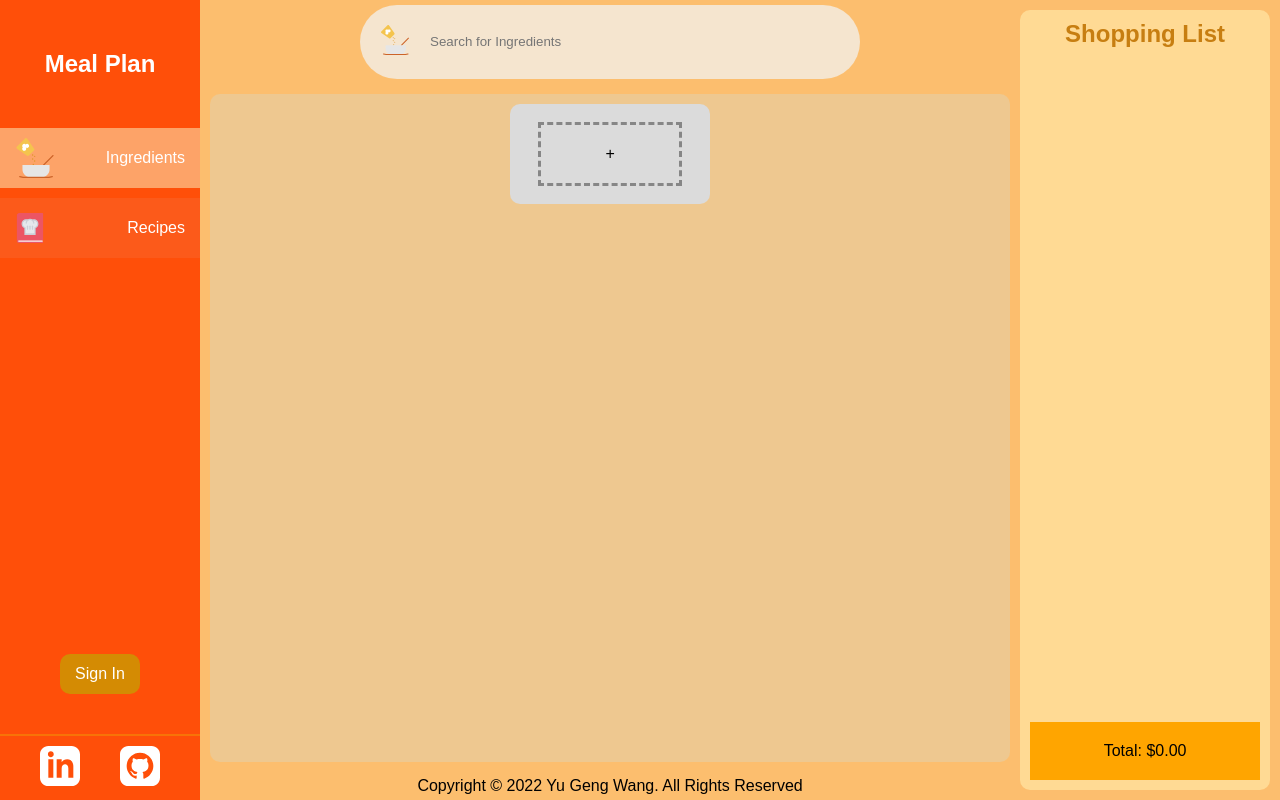
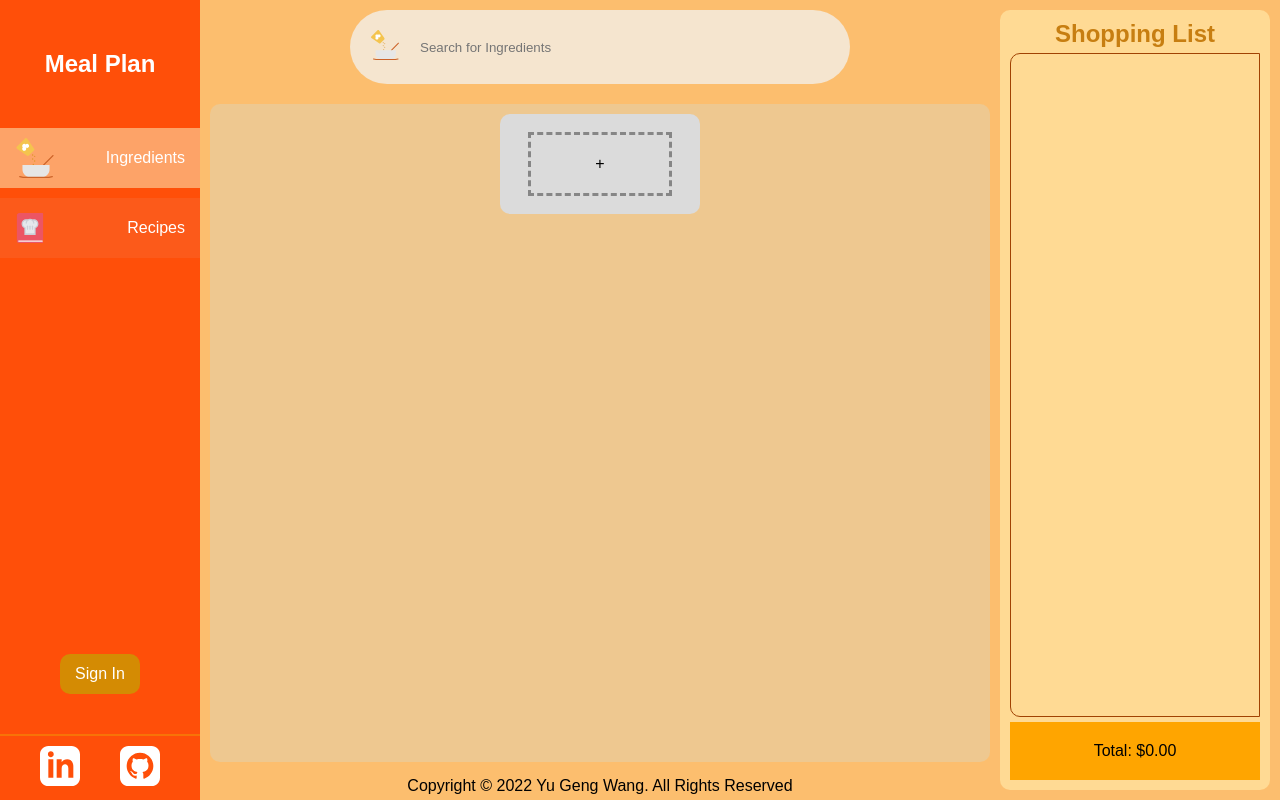
Before and after one commit to mtwangyugeng/meal-plan, a Svelte app: page / in a window 1280 px wide. Built offline with nearby package versions, Linux system fonts and the light colour scheme.

Commit message:
bug fix: css overflow

```diff
--- a/src/App.svelte
+++ b/src/App.svelte
@@ -35,4 +35,26 @@ import MainContainer from "./layouts/MainContainer.svelte";
 		cursor: pointer;
 		outline: inherit;
 	}
+
+	/* Scrollbars */
+	/* Works on Firefox */
+	:global(*) {
+	scrollbar-width: thin;
+	scrollbar-color: rgb(241, 82, 71) orange;
+	}
+
+	/* Works on Chrome, Edge, and Safari */
+	:global(*)::-webkit-scrollbar {
+	width: 5px;
+	}
+
+	:global(*)::-webkit-scrollbar-track {
+	background: orange;
+	}
+
+	:global(*)::-webkit-scrollbar-thumb {
+	background-color: rgb(241, 82, 71);
+	border-radius: 20px;
+	border: 3px solid orange;
+	}
 </style>
--- a/src/layouts/LeftBar/LeftBar.svelte
+++ b/src/layouts/LeftBar/LeftBar.svelte
@@ -51,7 +51,6 @@ import User from "./User/User.svelte";
 
     .container {
         height: 100%;
-        width: 200px;
         background-color: rgb(255, 79, 9);
         /* border-radius: 50px; */
         padding-top: 50px;
--- a/src/layouts/MainContainer.svelte
+++ b/src/layouts/MainContainer.svelte
@@ -30,19 +30,17 @@ import ShoppingList from "./ShoppingList/ShoppingList.svelte";
         font-family: Arial, Helvetica, sans-serif;
     }
 
-    /* section > :global(.LeftBar) {
-        background-color: grey;
-        width: 280px;
-    } */
+    section > :global(.LeftBar) {
+        width: 200px;
+    }
 
     section > :global(.ShoppingList) {
-        /* background-color: lightblue; */
-        width: 400px;
+        width: 280px;
     }
 
     .MidContainer {
         /* background-color: lightgrey; */
-        width: 100%;
+        width: calc(100% - 480px);
         display: flex;
         flex-direction: column;
     }
@@ -50,6 +48,7 @@ import ShoppingList from "./ShoppingList/ShoppingList.svelte";
     .MidContainer > :global(.SearchBar) {
         /* background-color: pink; */
         height: 100px;
+        padding: 10px;
     }
 
     .MidContainer > :global(.ItemsContainer) {
--- a/src/layouts/ShoppingList/ShoppingList.svelte
+++ b/src/layouts/ShoppingList/ShoppingList.svelte
@@ -52,6 +52,7 @@ $: total = listItemValues.reduce((total, v)=>{
 <style>
     .ShoppingList {
         padding: 10px 10px 10px 0;
+
     }
     .container {
         padding: 10px;
@@ -68,7 +69,13 @@ $: total = listItemValues.reduce((total, v)=>{
 
     .ListItems {
         /* background-color: grey; */
+        overflow-y: auto;
         height: 100%;
+        margin: 5px 0px;
+        border: 1px solid rgb(161, 66, 3);
+        border-radius: 10px 0px 0px 10px;
+        overflow-x: hidden;
+        padding: 10px;
     }
     .Total {
         background-color: orange;
```
